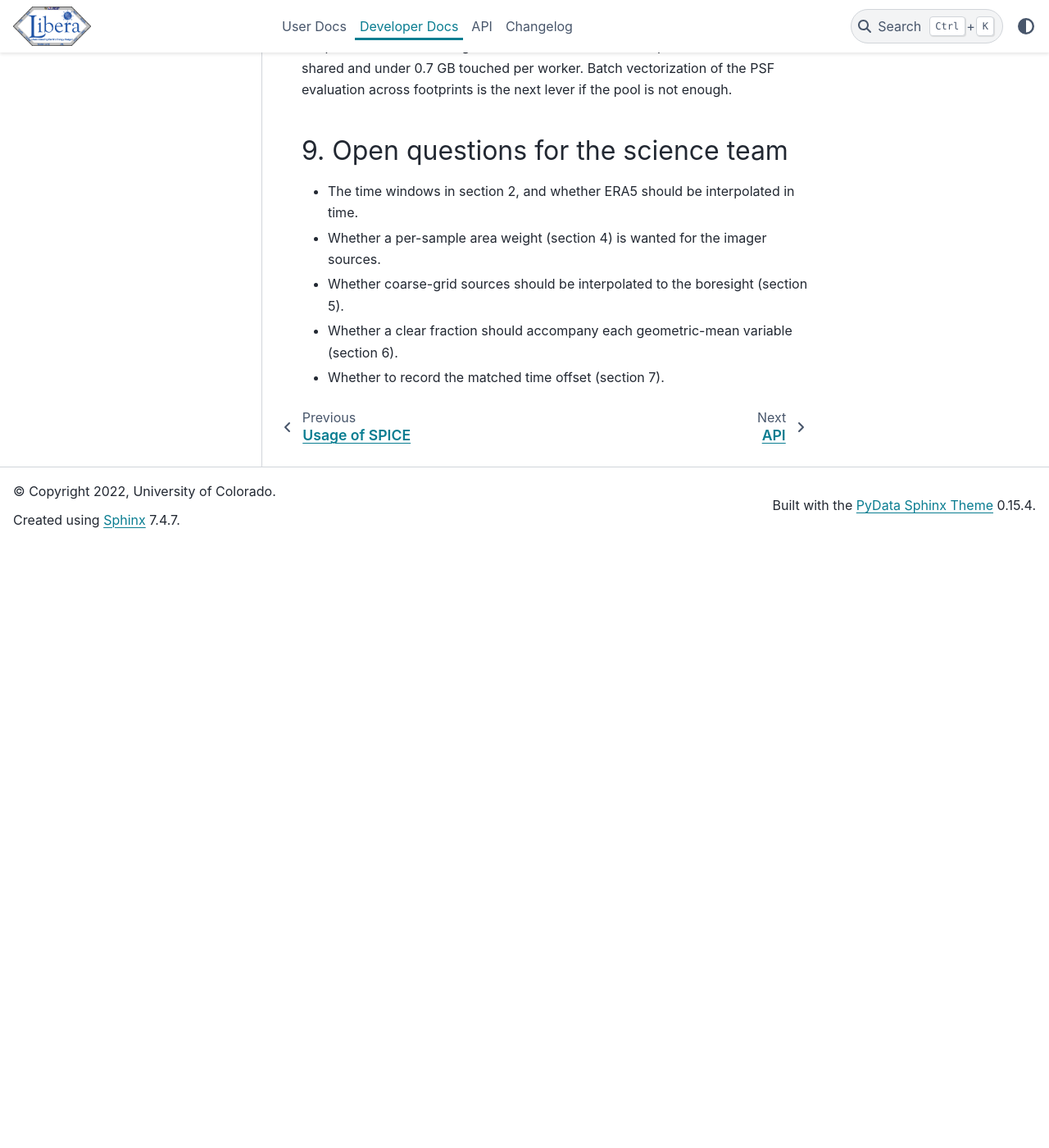
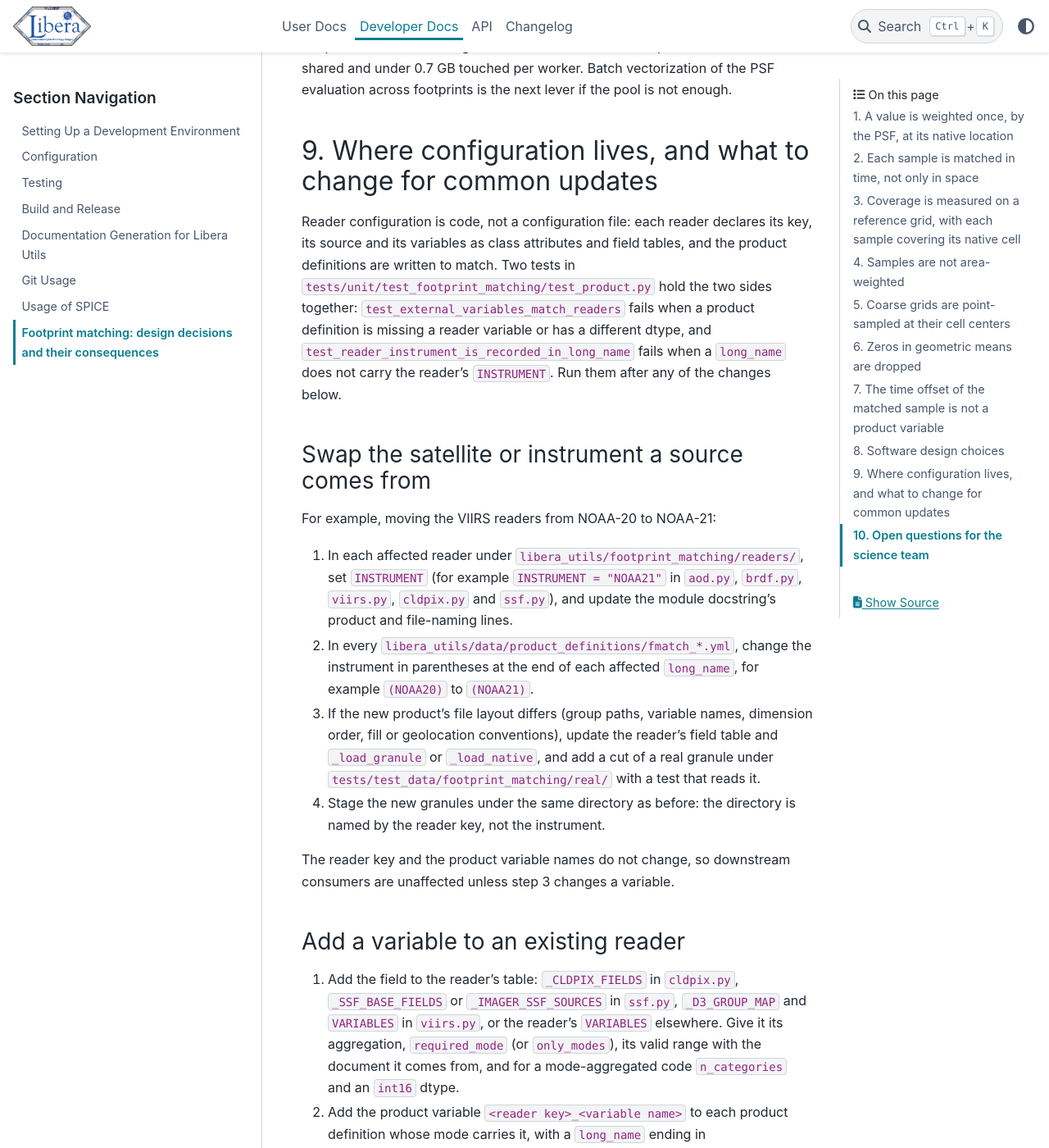
Before and after one commit to LASP-Libera/libera_utils, a Sphinx documentation site: the page built from doc/source/developer-docs/footprint_matching_design_decisions.md, in a window 1280 px wide and 1400 px high, scrolled down 7742 px. Shown: the whole window at 82% size. Built offline with Sphinx 7.4.7 and the PyData theme 0.15.4, drawn with Linux system fonts in a browser that asks for light colours; pages that are not in the unit, such as notebooks, are missing from menus; before the commit the page ends 8405 px from its top, so only the background shows below that; some of the changed text lies outside the part shown.

Commit message:
Document where to change reader configuration for common updates
- New section 9 of the footprint-matching design document: swapping a
  source's satellite, adding a variable, and adding a reader or
  changing the products it feeds, with the files to edit and the
  tests that hold readers and product definitions together
- Open questions for the science team become section 10

Co-Authored-By: Claude Opus 5.5 <noreply@anthropic.com>

```diff
--- a/doc/source/developer-docs/footprint_matching_design_decisions.md
+++ b/doc/source/developer-docs/footprint_matching_design_decisions.md
@@ -247,7 +247,64 @@ runs the same segment 3.6 times faster with the parent's 2 GB of sources shared
 0.7 GB touched per worker. Batch vectorization of the PSF evaluation across footprints is
 the next lever if the pool is not enough.
 
-## 9. Open questions for the science team
+## 9. Where configuration lives, and what to change for common updates
+
+Reader configuration is code, not a configuration file: each reader declares its key, its
+source and its variables as class attributes and field tables, and the product definitions
+are written to match. Two tests in `tests/unit/test_footprint_matching/test_product.py`
+hold the two sides together: `test_external_variables_match_readers` fails when a product
+definition is missing a reader variable or has a different dtype, and
+`test_reader_instrument_is_recorded_in_long_name` fails when a `long_name` does not carry
+the reader's `INSTRUMENT`. Run them after any of the changes below.
+
+### Swap the satellite or instrument a source comes from
+
+For example, moving the VIIRS readers from NOAA-20 to NOAA-21:
+
+1. In each affected reader under `libera_utils/footprint_matching/readers/`, set
+   `INSTRUMENT` (for example `INSTRUMENT = "NOAA21"` in `aod.py`, `brdf.py`, `viirs.py`,
+   `cldpix.py` and `ssf.py`), and update the module docstring's product and file-naming
+   lines.
+2. In every `libera_utils/data/product_definitions/fmatch_*.yml`, change the instrument
+   in parentheses at the end of each affected `long_name`, for example `(NOAA20)` to
+   `(NOAA21)`.
+3. If the new product's file layout differs (group paths, variable names, dimension
+   order, fill or geolocation conventions), update the reader's field table and
+   `_load_granule` or `_load_native`, and add a cut of a real granule under
+   `tests/test_data/footprint_matching/real/` with a test that reads it.
+4. Stage the new granules under the same directory as before: the directory is named by
+   the reader key, not the instrument.
+
+The reader key and the product variable names do not change, so downstream consumers are
+unaffected unless step 3 changes a variable.
+
+### Add a variable to an existing reader
+
+1. Add the field to the reader's table: `_CLDPIX_FIELDS` in `cldpix.py`,
+   `_SSF_BASE_FIELDS` or `_IMAGER_SSF_SOURCES` in `ssf.py`, `_D3_GROUP_MAP` and
+   `VARIABLES` in `viirs.py`, or the reader's `VARIABLES` elsewhere. Give it its
+   aggregation, `required_mode` (or `only_modes`), its valid range with the document it
+   comes from, and for a mode-aggregated code `n_categories` and an `int16` dtype.
+2. Add the product variable `<reader key>_<variable name>` to each product definition
+   whose mode carries it, with a `long_name` ending in `(<INSTRUMENT>)` and its units. A
+   continuous variable also gets a `<reader key>_<variable name>_standard_deviation`
+   companion.
+3. Extend the reader's synthetic fixture in `tests/test_data/footprint_matching/fixtures.py`
+   and its tests, and record the change under `## [Unreleased]` in `CHANGELOG.md`.
+
+### Add a reader or change which products a reader feeds
+
+1. Write the reader as a subclass of `StaticReader`, `SteppedGridReader` or `PassReader`
+   with a unique `READER_KEY`; importing it in `readers/__init__.py` registers it.
+2. Add its key to the products it feeds in `FMATCH_MODE_READERS` in `readers/registry.py`.
+3. Add its variables to those products' definitions, as above.
+4. Stage its granules under `$FMATCH_ANCILLARY_PATH/<reader key>/`; the runner derives the
+   directories it reads from the registry.
+
+Renaming a reader key renames its product variables and its staging directory, so it is a
+change consumers and the staging pipeline must follow.
+
+## 10. Open questions for the science team
 
 - The time windows in section 2, and whether ERA5 should be interpolated in time.
 - Whether a per-sample area weight (section 4) is wanted for the imager sources.
```
Also changed, not shown: CHANGELOG.md (+1 -1 lines).
